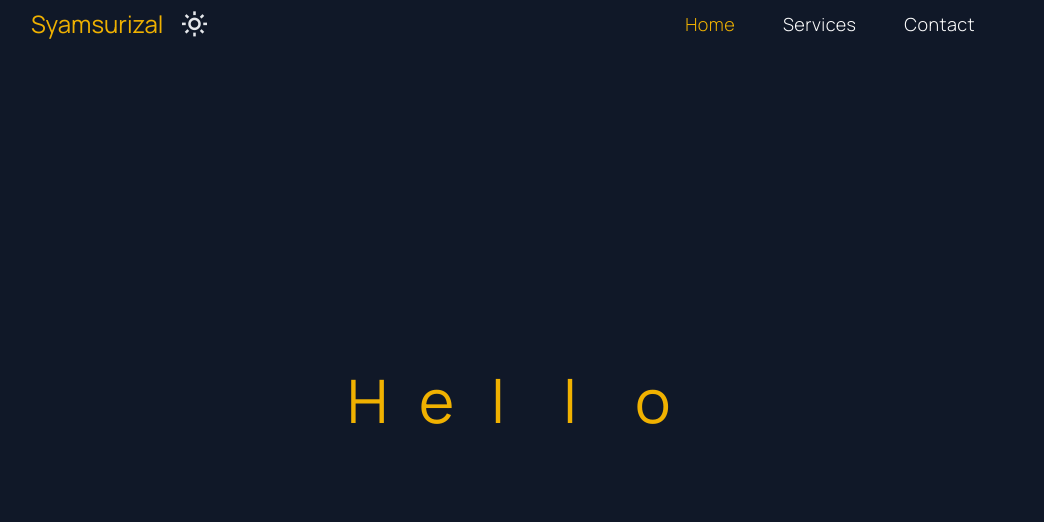
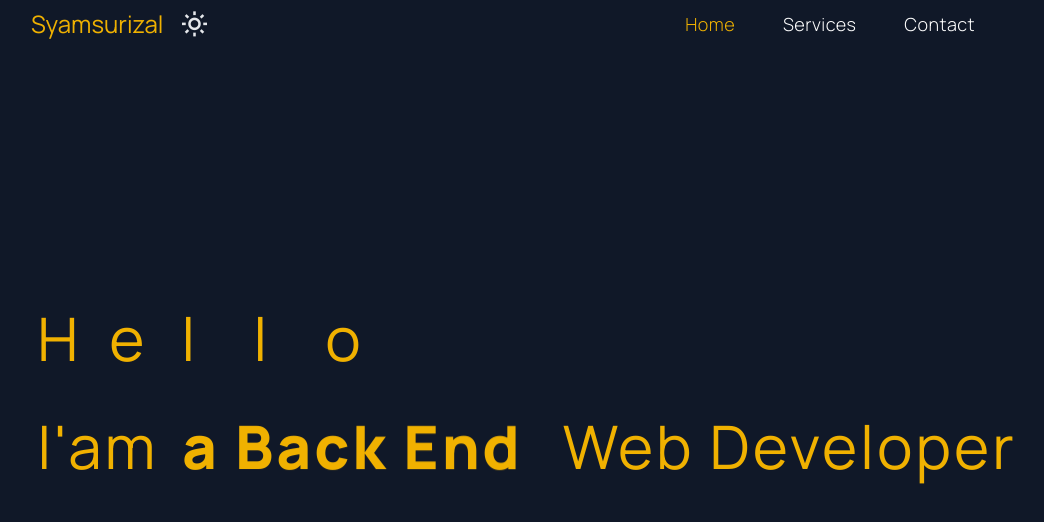
Before and after one commit to syarizx-30/portfolioWebsite, a React (Vite) app in the folder portfolio-website/: page / in a window 1280 px wide. Shown: the top 522 px of the page, without its empty margins (113-1157 px from the left). Built offline with nearby package versions, Linux system fonts and the light colour scheme.

Commit message:
Adding Rotating Animation

```diff
--- a/portfolio-website/src/components/Hero.jsx
+++ b/portfolio-website/src/components/Hero.jsx
@@ -1,9 +1,25 @@
-import React, { useState } from 'react'
+import React, { useEffect, useState } from 'react'
 import Navbar from './Navbar'
-import { letters } from '../data/index'
+import { letters, professionTexts } from '../data/index'
 
 const Hero = () => {
   const [hoverLetter, setHoverLetter] = useState(null)
+  const [currentText, setCurrentText] = useState(professionTexts[0])
+  const [isRotating, setIsRotating] = useState(false)
+  let currentIndex = 0
+
+  useEffect(() => {
+    const interval =  setInterval(() => {
+      setIsRotating(true)
+      setTimeout(() => {
+        currentIndex = (currentIndex + 1) % professionTexts.length
+        setCurrentText(professionTexts[currentIndex])
+        setIsRotating(false)
+      }, 300)
+    }, 5000)
+
+    return () => clearInterval(interval)
+  }, [])
   return (
     <div className="w-full h-screen flex flex-col justify-center items-center">
       <Navbar />
@@ -20,6 +36,13 @@ const Hero = () => {
             </span>
           ))}
         </span>
+          <span className="xl:text-6xl md:text-4xl text-2xl tracking-wider xl:py-4 py-2 overflow-hidden">
+          I'am
+            <span className={`inline-block xl:w-[380px] md:w-[240px] w-[160px] lg:ml-6 ml-2 font-extrabold transform origin-left transition-transform duration-300 ease-out ${isRotating ? 'rotate-[100deg]' : 'rotate-0'}`}>
+            {currentText}
+            </span>
+          Web Developer
+          </span>
         </h1>
       </div>
     </div>
```
